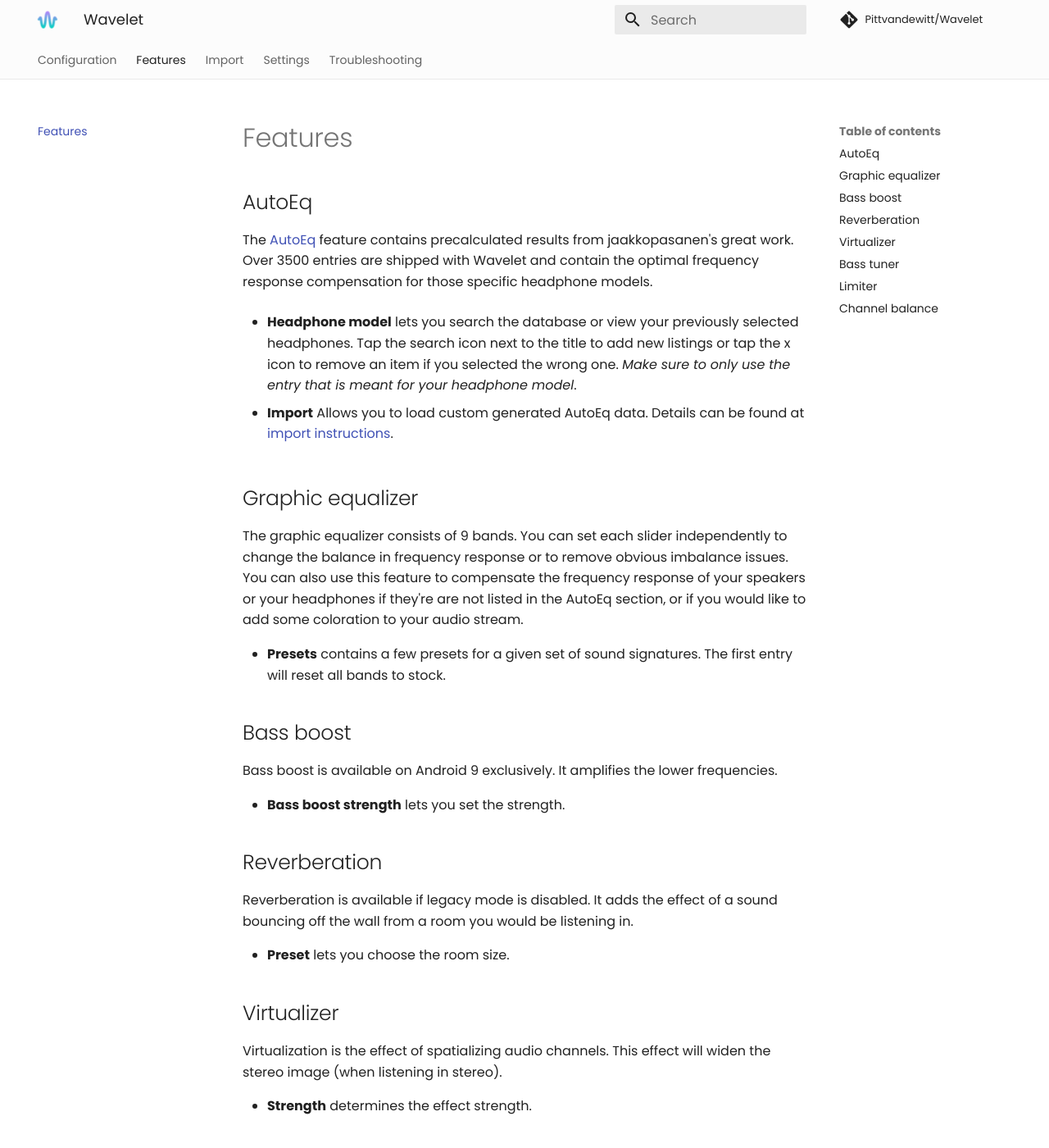
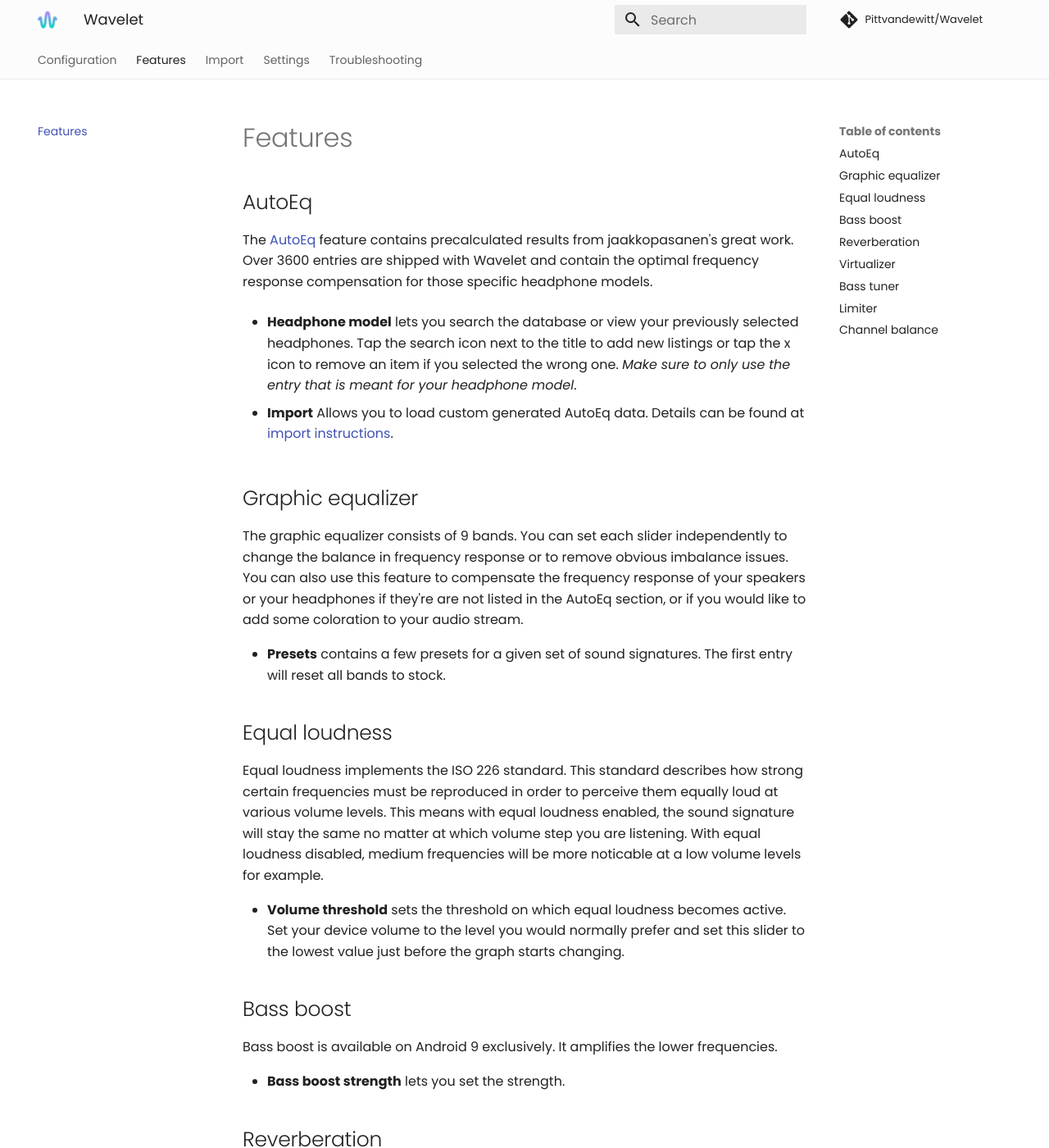
Before and after one commit to Pittvandewitt/Wavelet, an MkDocs documentation site: the page built from docs/Features.md, in a window 1280 px wide and 1400 px high. Shown: the whole window at 82% size. Built offline with MkDocs 1.6.1 and Material for MkDocs 9.7.7, drawn with Linux system fonts in a browser that asks for light colours; comment, search, counter and statistics services are not loaded.

Commit message:
Add Equal loudness information

```diff
--- a/docs/Features.md
+++ b/docs/Features.md
@@ -2,7 +2,7 @@
 
 ## AutoEq
 
-The [AutoEq] feature contains precalculated results from jaakkopasanen's great work. Over 3500 entries are shipped with Wavelet and contain the optimal frequency response compensation for those specific headphone models.
+The [AutoEq] feature contains precalculated results from jaakkopasanen's great work. Over 3600 entries are shipped with Wavelet and contain the optimal frequency response compensation for those specific headphone models.
 
 - __Headphone model__ lets you search the database or view your previously selected headphones. Tap the search icon next to the title to add new listings or tap the x icon to remove an item if you selected the wrong one. *Make sure to only use the entry that is meant for your headphone model*.
 
@@ -13,6 +13,12 @@
 The graphic equalizer consists of 9 bands. You can set each slider independently to change the balance in frequency response or to remove obvious imbalance issues. You can also use this feature to compensate the frequency response of your speakers or your headphones if they're are not listed in the AutoEq section, or if you would like to add some coloration to your audio stream.
 
 - __Presets__ contains a few presets for a given set of sound signatures. The first entry will reset all bands to stock.
+
+## Equal loudness
+
+Equal loudness implements the ISO 226 standard. This standard describes how strong certain frequencies must be reproduced in order to perceive them equally loud at various volume levels. This means with equal loudness enabled, the sound signature will stay the same no matter at which volume step you are listening. With equal loudness disabled, medium frequencies will be more noticable at a low volume levels for example.
+
+- __Volume threshold__ sets the threshold on which equal loudness becomes active. Set your device volume to the level you would normally prefer and set this slider to the lowest value just before the graph starts changing.
 
 ## Bass boost
 
```
